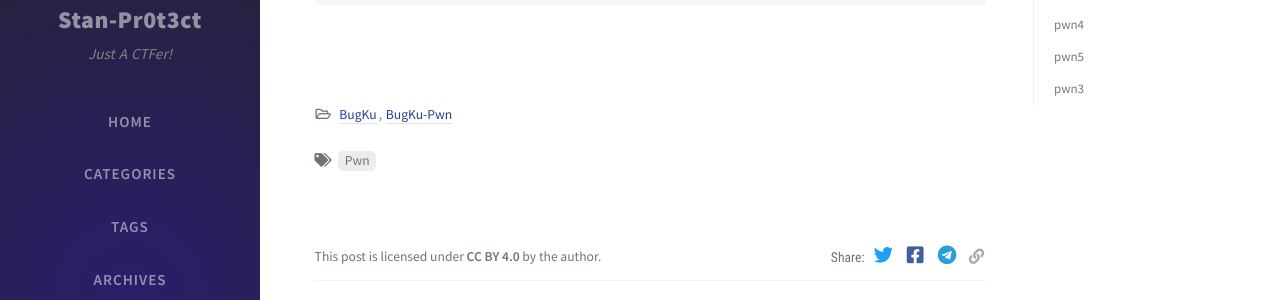
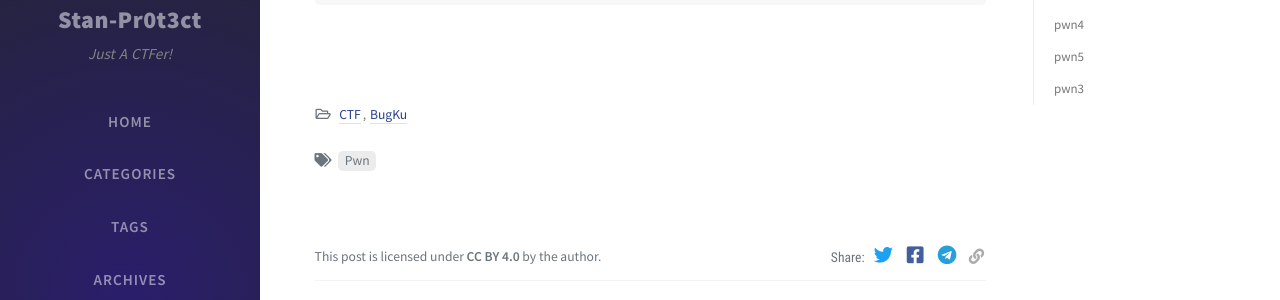
Before and after one commit to Stan-Pr0t3ct/Stan-Pr0t3ct.github.io, a Jekyll site: the page built from _posts/2020-05-18-BUGKU[Pwn].md, in a window 1280 px wide and 900 px high, scrolled down 8125 px. Shown: the part 154-454 px from the top of the window. Built offline with Jekyll 4.4.1, drawn with Linux system fonts in a browser that asks for light colours; nearby versions of some CDN libraries; comment, search, counter and statistics services are not loaded.

```diff
--- a/_posts/2020-05-18-BUGKU[Pwn].md
+++ b/_posts/2020-05-18-BUGKU[Pwn].md
@@ -2,7 +2,7 @@
 title: BUGKU[Pwn]
 author: Stan
 date: 2020-05-18 09:10:33 +0800
-categories: [BugKu,BugKu-Pwn]
+categories: [CTF,BugKu]
 tags: [Pwn]
 ---
 ## pwn1
```
